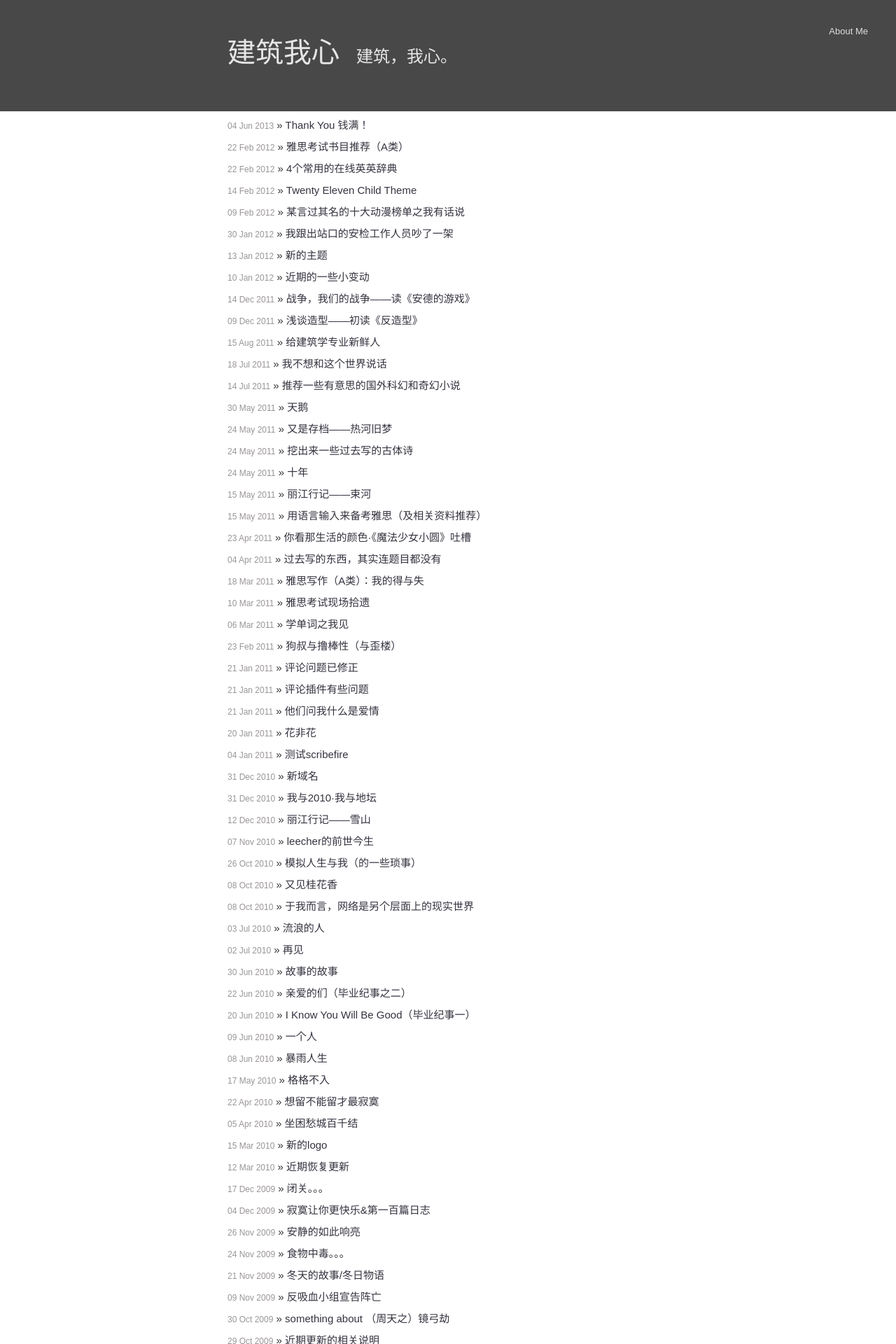
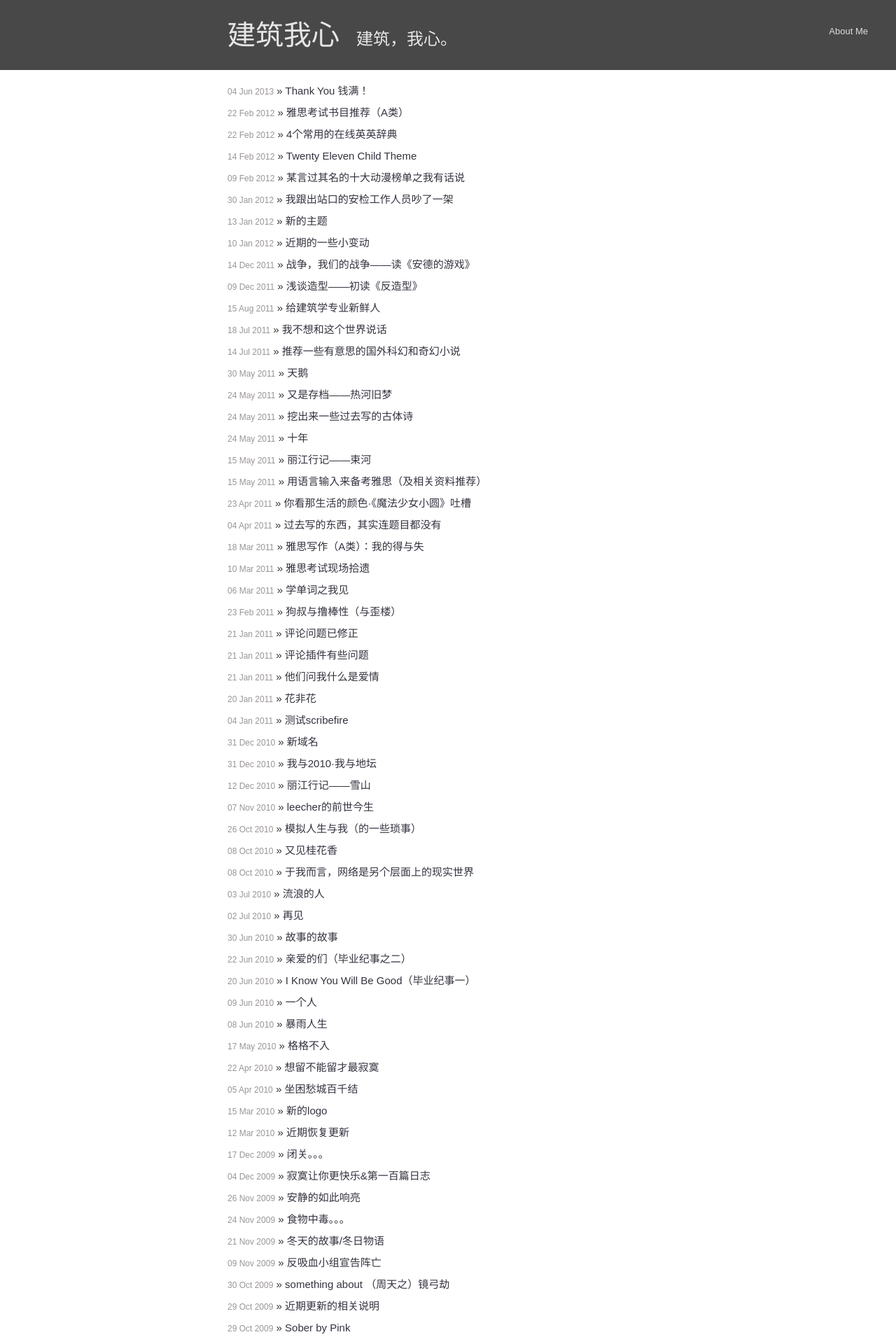
Before and after one commit to killsophia/killsophia.github.io, a Jekyll site: the page built from index.html, in a window 1280 px wide. Shown: the top 1920 px of the page at 70% size. Built offline with Jekyll 4.4.1, drawn with Linux system fonts in a browser that asks for light colours; Markdown is read by kramdown in place of the engine named in the settings.

Commit message:
modify css

```diff
--- a/stylesheets/blog.css
+++ b/stylesheets/blog.css
@@ -12,12 +12,8 @@ body{
 	padding-right: 40px;
 	margin-left: 0;
 	margin: 0 auto;
-<<<<<<< HEAD
-	height: 200px;
-	line-height: 200px;
-=======
-	height: 150px;
-	line-height: 150px;
+	height: 100px;
+	line-height: 100px;
 >>>>>>> get rid of ugly feedbburner
 
 }
```
